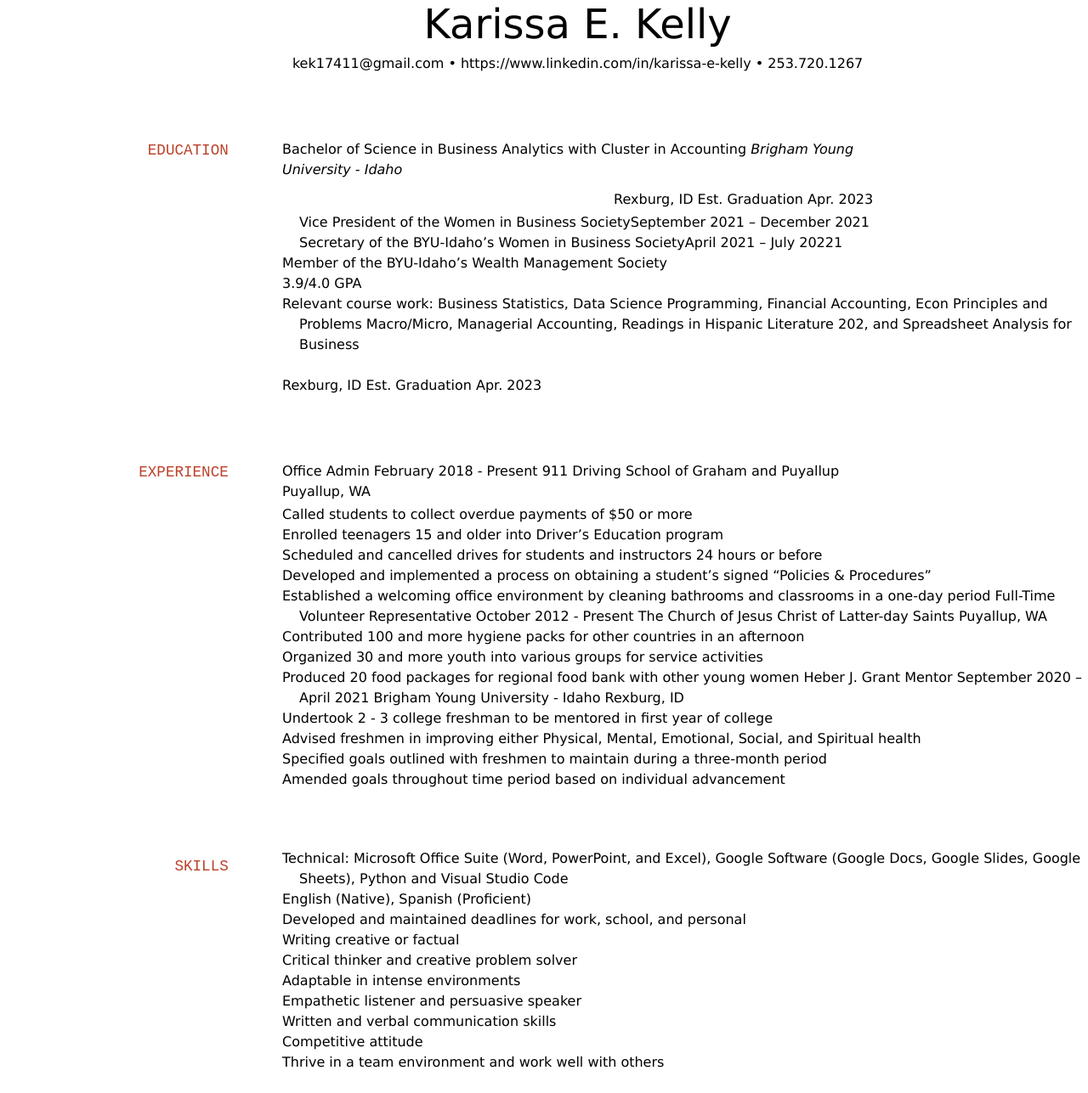
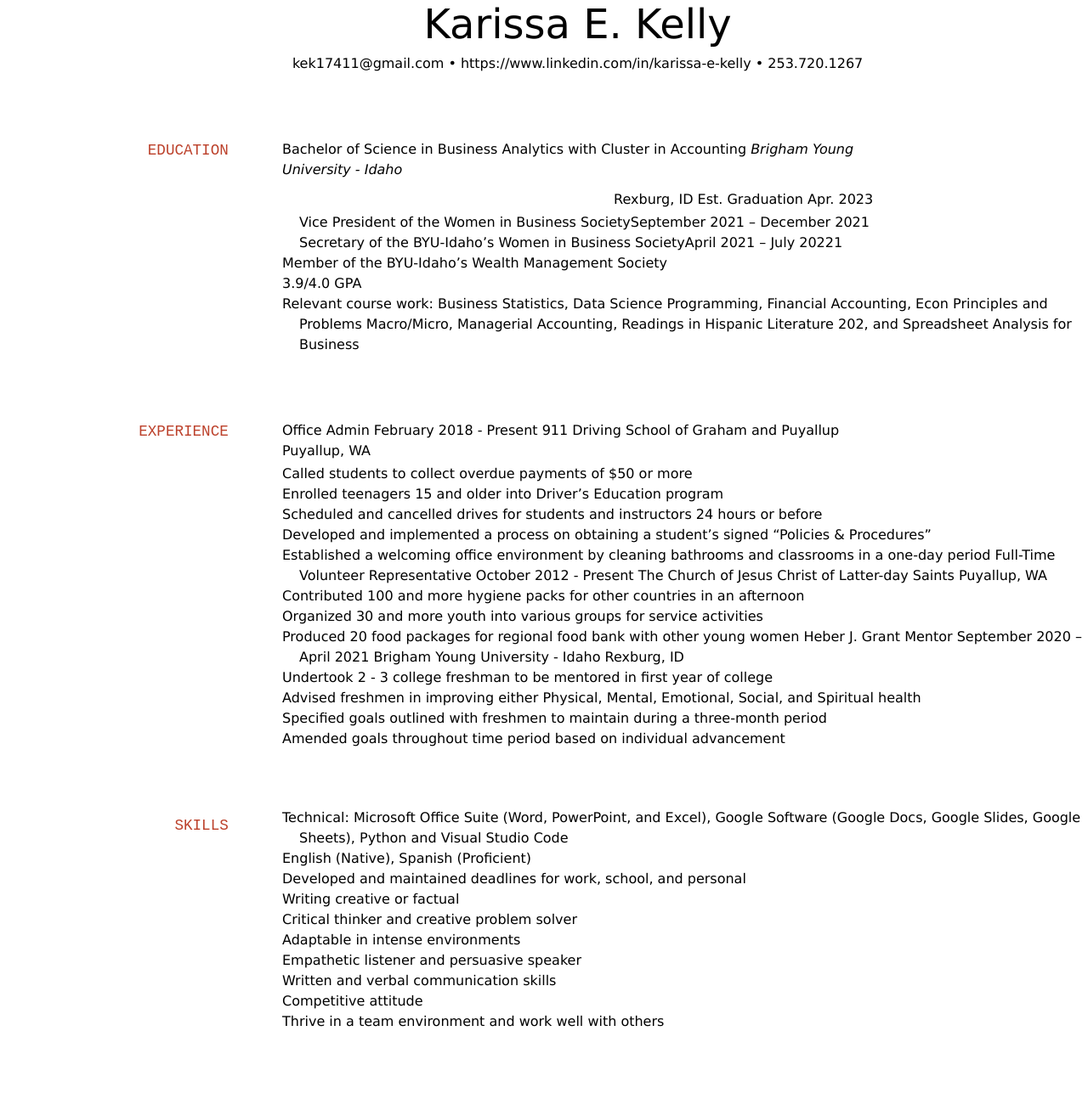
Before and after one commit to byuids-resumes/kellyke_resume, a Jekyll site: the page built from docs/index.md, in a window 1280 px wide. Shown: the whole page at 85% size. Built offline with Jekyll 4.4.1, drawn with Linux system fonts in a browser that asks for light colours; after the commit the page ends 1239 px from its top, so only the background shows below that.

Commit message:
Delete the extra rexburg, ID

```diff
--- a/docs/index.md
+++ b/docs/index.md
@@ -25,11 +25,6 @@ Rexburg, ID Est. Graduation Apr. 2023
 -	Member of the BYU-Idaho’s Wealth Management Society
 -	3.9/4.0 GPA
 -	Relevant course work: Business Statistics, Data Science Programming, Financial Accounting, Econ Principles and Problems Macro/Micro, Managerial Accounting, Readings in Hispanic Literature 202, and Spreadsheet Analysis for Business
-
-
-Rexburg, ID
-Est. Graduation Apr. 2023
-
 
 ## EXPERIENCE
 Office Admin                                                                                                                                                                  February 2018 - Present
```
